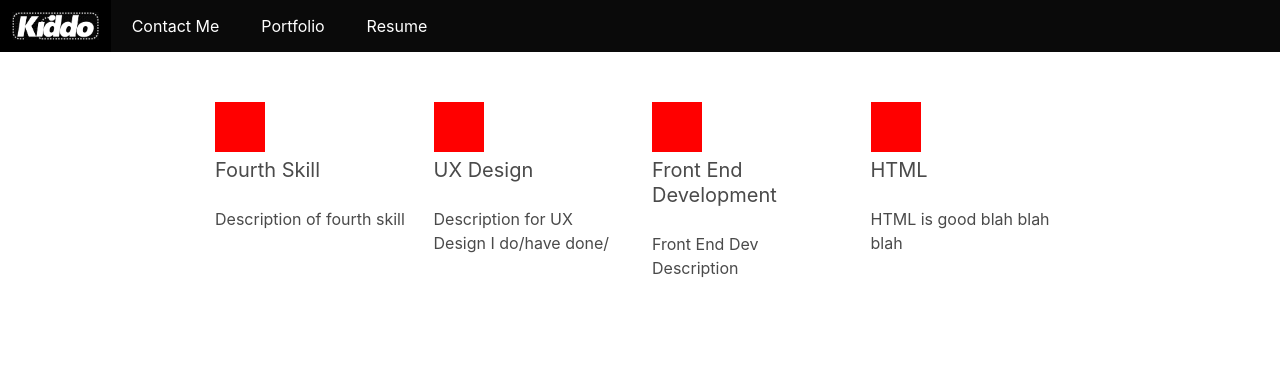
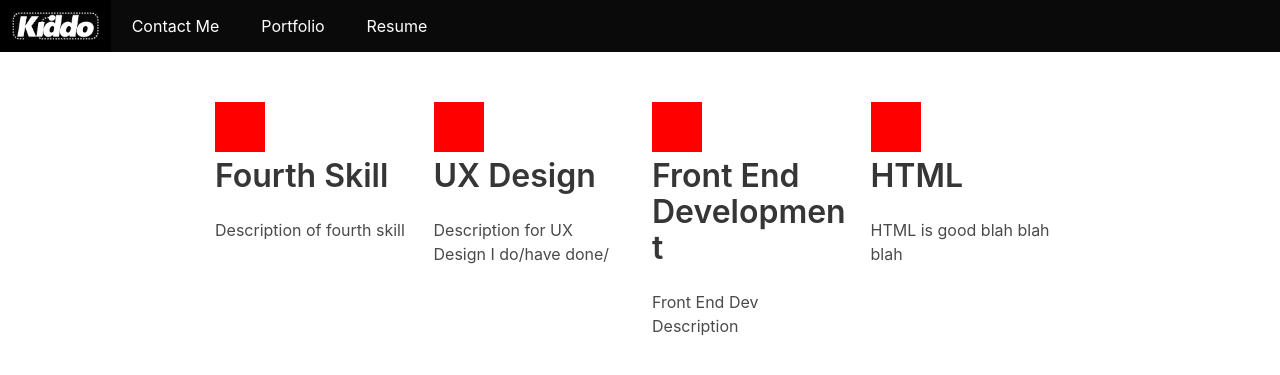
Before and after one commit to Gordon325/gsthree.com, a Jekyll site: the page built from index.html, in a window 1280 px wide. Shown: the top 375 px of the page. Built offline with Jekyll 4.4.1, drawn with Linux system fonts in a browser that asks for light colours; nearby versions of some CDN libraries.

Commit message:
adding some bulma

```diff
--- a/contact-me.markdown
+++ b/contact-me.markdown
@@ -10,7 +10,7 @@ phone: 509.385.2976
 <div class="header">
 
 
-<h1>Contact Me</h1>
+<h1 class="title is-3">Contact Me</h1>
 
 
 </div>
@@ -20,6 +20,9 @@ phone: 509.385.2976
 
 <p>{{ page.phone }}</p>
 
+</div>
+
+<div class="info">
 
 <p>{{ page.email }}</p>
 
--- a/index.html
+++ b/index.html
@@ -6,7 +6,7 @@ layout: default
 	    {% for post in site.posts %}
 		    	<div class="column skills">
 			    	<img src="{{ post.featureImage }}" class="featureImage">
-				    <h3 class="subtitle skillsDesc">{{ post.title }}</h3>
+				    <h3 class="title is-3 skillsDesc">{{ post.title }}</h3>
 				    {{ post.content }}
 			    </div>
     	{% endfor %}
```
